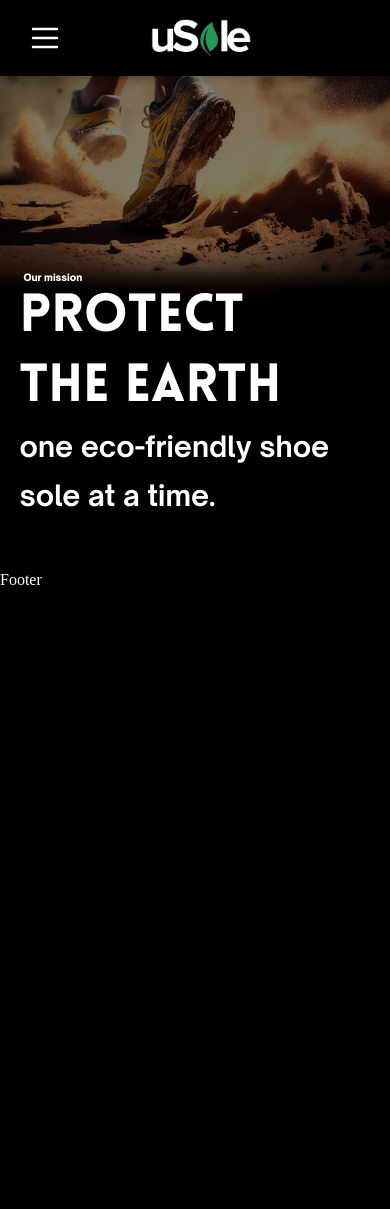
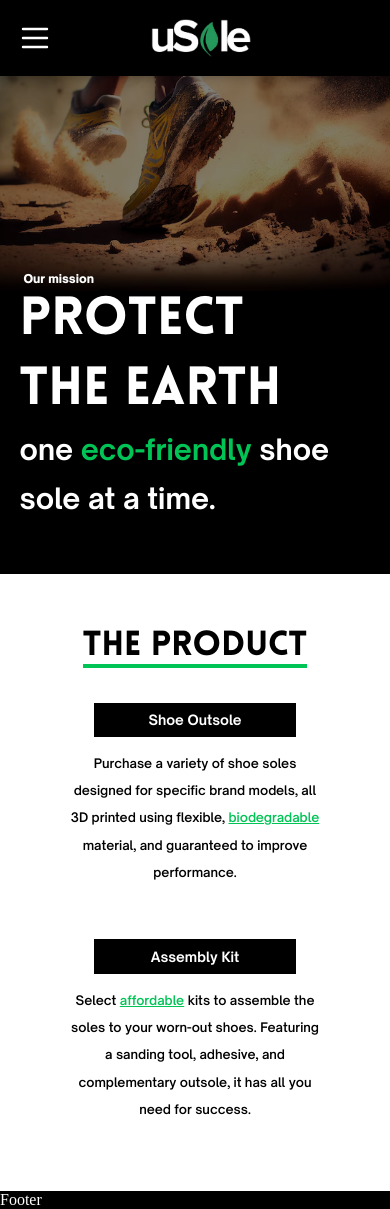
Before and after one commit to uSoleOnline/test-usole, a Next.js app: page / in a window 390 px wide. Before the commit the page ends 912 px from the top, so only its background shows below. Built offline with nearby package versions, Linux system fonts and the light colour scheme.

Commit message:
New updates to index page.

```diff
--- a/src/components/Navigation.js
+++ b/src/components/Navigation.js
@@ -76,7 +76,7 @@ function Navbar() {
                         layout='intrinsic'
                         src='/icons/menu.svg'
                         alt='menu'
-                        style={{objectFit: 'contain', position: 'absolute', left: '30px', cursor: 'pointer'}}
+                        style={{objectFit: 'contain', position: 'absolute', left: '5%', cursor: 'pointer'}}
                     />
                 </button>
                 <button className={styles.logo} onClick={() => router.push(('/home'))}>
--- a/src/components/Utilities.js
+++ b/src/components/Utilities.js
@@ -35,75 +35,6 @@ export function Annoucement({ location, children }) {
             <p onClick={() => router.push(location)}>{children}</p>
         </div>
     )
-}
-
-export function Section({ orient='center', img='', background='#FFFFFF', newstyle, children }) {
-    if (orient == 'center' && img == '') {
-        return (
-            <div className={styles.section} style={{backgroundColor: background, color: background == '#000000' && '#FFFFFF'}}>
-                <div style={{display: 'flex', flexDirection: 'column', width: '100%'}}>
-                    {children}
-                </div>
-            </div>
-        )
-    } else if (orient == 'center' && img != '') {
-        return (
-            <div className={styles.section} style={{backgroundColor: background, color: background == '#000000' && '#FFFFFF'}}>
-                <div className={styles.sectionImage} style={{width: '90%'}}>
-                    <Image
-                        priority
-                        width={250}
-                        height={500}
-                        layout='intrinsic'
-                        src={img}
-                        alt='image'
-                        style={{width: '100%', objectFit: 'cover'}}
-                    />
-                </div>
-                <div style={{display: 'flex', flexDirection: 'column'}}>
-                    {children}
-                </div>
-            </div>
-        )
-    } else if (orient == 'left') {
-        return (
-            <div className={styles.section} style={{backgroundColor: background, color: background == '#000000' && '#FFFFFF'}}>
-                <div style={{width: '45%', textAlign: 'center'}}>
-                    {children}
-                </div>
-                <div className={styles.sectionImage} style={{marginLeft: '10%', marginRight: '0px'}}>
-                    <Image
-                        priority
-                        width={250}
-                        height={500}
-                        layout='intrinsic'
-                        src={img}
-                        alt='image'
-                        style={{width: '100%', objectFit: 'cover'}}
-                    />
-                </div>
-            </div>
-        )
-    } else if (orient == 'right') {
-        return (
-            <div className={styles.section}  style={{...{backgroundColor: background, color: background == '#000000' && '#FFFFFF'}, ...newstyle}}>
-                <div className={styles.sectionImage} style={{marginRight: '10%', marginLeft: '0px'}}>
-                    <Image
-                        priority
-                        width={250}
-                        height={500}
-                        layout='intrinsic'
-                        src={img}
-                        alt='image'
-                        style={{width: '100%', objectFit: 'cover'}}
-                    />
-                </div>
-                <div style={{width: '45%', textAlign: 'center'}}>
-                    {children}
-                </div>
-            </div>
-        )
-    }
 }
 
 function SliderImage({ src }) {
@@ -204,7 +135,9 @@ export function Description({ children, style }) {
 
 export function Header({ children, style }) {
     return (
-        <p className={styles.header} style={style}>{children}</p>
+        <div style={{display: 'flex', width: '100%', marginBottom: '7%', justifyContent: 'center'}}>
+            <p className={styles.header} style={style}>{children}</p>
+        </div>
     )
 }
 
--- a/src/pages/index.jsx
+++ b/src/pages/index.jsx
@@ -1,15 +1,11 @@
 import styles from '@/styles/Home.module.css'
 import Layout from '../components/Layout'
 import Image from 'next/image'
-import { Section, Slider, Header, Heading, Description, Button } from '../components/Utilities'
+import { Slider, Header, Heading, Description, Button } from '../components/Utilities'
 import { useRouter } from 'next/router'
 
 function Home() {
     const router = useRouter()
-    const newstyle = {
-        paddingTop: '0px',
-        marginTop: '-75px'
-    }
     return (
         <Layout title=''>
             <div style={{position: 'absolute', width: '100%', height: '100%'}}>
@@ -26,7 +22,24 @@ function Home() {
             <div className={styles.cover}>
                 <p className={styles.caption}>Our mission</p>
                 <p className={styles.title}>Protect the earth</p>
-                <p className={styles.subtitle}>one eco-friendly shoe sole at a time.</p>
+                <p className={styles.subtitle}>one <span style={{color: '#00C455'}}>eco-friendly</span> shoe sole at a time.</p>
+            </div>
+            <div className={styles.section}>
+                <Header>The product</Header>
+                <div className={styles.block}>
+                    <div className={styles.blockSection}>
+                        <Heading style={{width: '80%'}}>Shoe outsole</Heading>
+                        <Description>
+                            Purchase a variety of shoe soles designed for specific brand models, all 3D printed using flexible, <span style={{color: '#00C455', textDecoration: 'underline'}}>biodegradable</span> material, and guaranteed to improve performance.
+                        </Description>
+                    </div>
+                    <div className={styles.blockSection}>
+                        <Heading style={{width: '80%'}}>Assembly kit</Heading>
+                        <Description>
+                            Select <span style={{color: '#00C455', textDecoration: 'underline'}}>affordable</span> kits to assemble the soles to your worn-out shoes. Featuring a sanding tool, adhesive, and complementary outsole, it has all you need for success.
+                        </Description>
+                    </div>
+                </div>
             </div>
         </Layout>
     )
--- a/src/styles/Home.module.css
+++ b/src/styles/Home.module.css
@@ -7,7 +7,7 @@
     color: #FFFFFF;
     margin: 0px;
     margin-left: 6%;
-    font-size: 2.5vw;
+    font-size: 3vw;
     font-family: OpenSauce Black;
 }
 .title {
@@ -33,16 +33,39 @@
     text-align: left;
 }
 .block {
-    padding: 4.5%;
+    width: 100%;
+    padding-left: 5%;
+    padding-right: 5%;
     display: flex;
     flex-direction: row;
-    align-items: center;
-    justify-content: center;
     column-gap: 10%;
+    justify-content: space-evenly;
 }
-.section {
+.blockSection {
     width: 100%;
     display: flex;
     flex-direction: column;
-    align-items: center;
+    justify-content: center;
 }
+.section {
+    background-color: #FFFFFF;
+    color: #000000;
+    width: 100%;
+    padding: 8%;
+    text-align: center;
+}
+@media (max-width: 700px) {
+    .section {
+        padding: 14%;
+    }
+    .block {
+        width: 100%;
+        flex-direction: column;
+    }
+    .blockSection {
+        margin-top: 16%;
+    }
+        .blockSection:first-of-type {
+            margin-top: 6%;
+        }
+}
--- a/src/styles/Utilities.module.css
+++ b/src/styles/Utilities.module.css
@@ -29,47 +29,45 @@
     .annoucement:hover {
         cursor: pointer;
     }
-.section {
-    width: 100%;
-    padding: 4%;
-    padding-left: 8%;
-    padding-right: 8%;
-    display: flex;
-    flex-direction: row;
-    justify-content: center;
-    align-items: center;
-}
 .sectionImage {
     width: 40%;
     margin: 50px;
 }
 .heading {
     background-color: #000000;
-    min-width: 325px;
-    padding: 15px;
-    padding-left: 50px;
-    padding-right: 50px;
+    padding: 3.5%;
     color: #FFFFFF;
     font-family: OpenSauce Bold;
-    font-size: 150%;
+    font-size: 1.75vw;
     text-transform: capitalize;
     text-align: center;
     align-self: center;
 }
 .header {
-    width: 100%;
-    margin: 0px;
-    margin-bottom: 30px;
+    width: fit-content;
+    margin: 0;
     font-family: Lovelo;
     font-weight: 900;
-    font-size: 450%;
-    text-align: center;
+    font-size: 6vw;
+    border-bottom: 1.125vw solid #00C455;
 }
 .description {
     font-family: OpenSauce;
-    font-size: 125%;
-    line-height: 48px;
+    font-size: 1.45vw;
+    line-height: 3.5vw;
     text-align: center;
+}
+@media (max-width: 700px) {
+    .header {
+        font-size: 8.75vw;
+    }
+    .heading {
+        font-size: 3.5vw;
+    }
+    .description {
+        font-size: 3.25vw;
+        line-height: 7vw;
+    }
 }
 .button {
     background-color: #000000;
```
